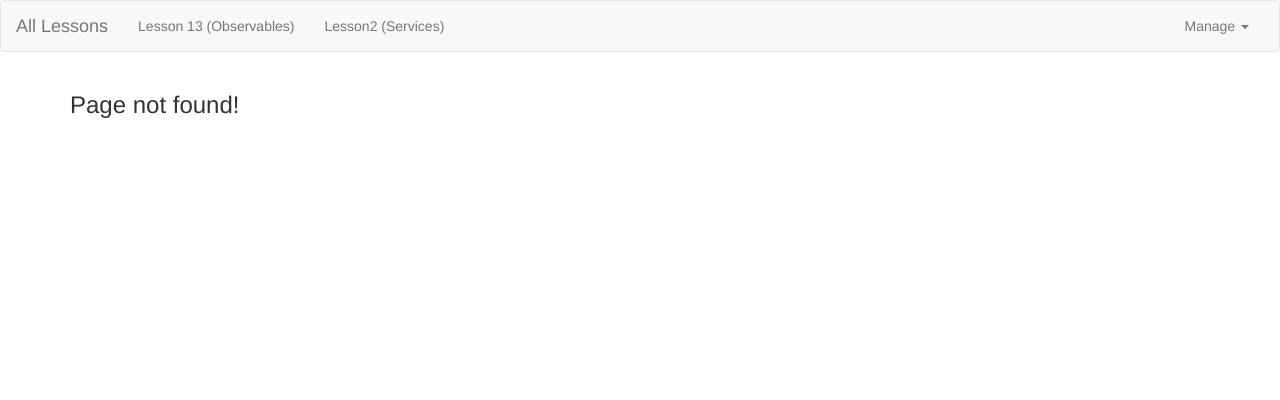
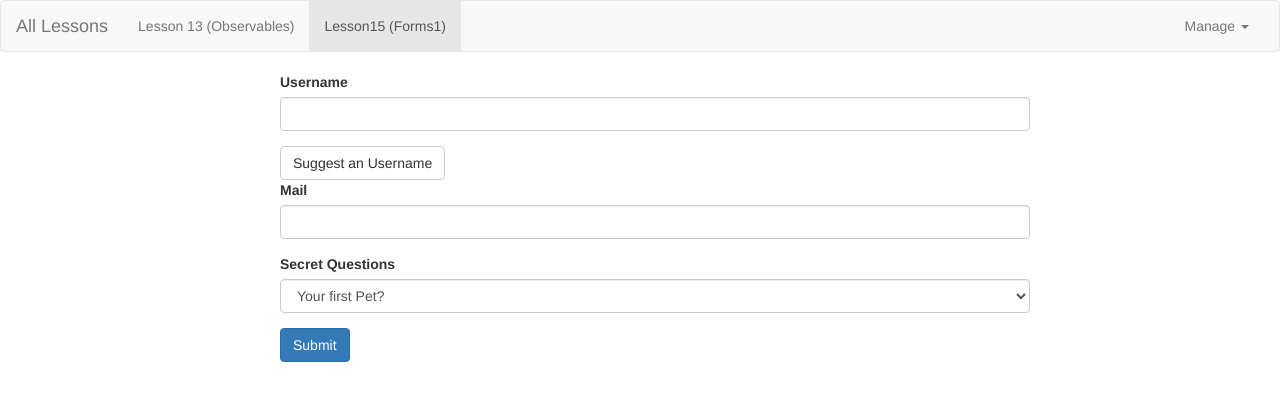
Before and after one commit to ishmaelillo1/All, an Angular app: page /FormsPart1 in a window 1280 px wide. Before the commit this address led to /not-found. Shown: the top 400 px of the page. Built offline with nearby package versions, Linux system fonts and the light colour scheme.

Commit message:
Finished the initial setup

```diff
--- /dev/null
+++ b/src/app/Lessons/Forms/Part1/app-form1/app-form1.component.html
@@ -0,0 +1,27 @@
+<div class="container">
+  <div class="row">
+    <div class="col-xs-12 col-sm-10 col-md-8 col-sm-offset-1 col-md-offset-2">
+      <form>
+        <div id="user-data">
+          <div class="form-group">
+            <label for="username">Username</label>
+            <input type="text" id="username" class="form-control">
+          </div>
+          <button class="btn btn-default" type="button">Suggest an Username</button>
+          <div class="form-group">
+            <label for="email">Mail</label>
+            <input type="email" id="email" class="form-control">
+          </div>
+        </div>
+        <div class="form-group">
+          <label for="secret">Secret Questions</label>
+          <select id="secret" class="form-control">
+            <option value="pet">Your first Pet?</option>
+            <option value="teacher">Your first teacher?</option>
+          </select>
+        </div>
+        <button class="btn btn-primary" type="submit">Submit</button>
+      </form>
+    </div>
+  </div>
+</div>
--- /dev/null
+++ b/src/app/Lessons/Forms/Part1/app-form1/app-form1.component.ts
@@ -0,0 +1,17 @@
+import { Component, OnInit } from '@angular/core';
+
+@Component({
+  selector: 'app-app-form1',
+  templateUrl: './app-form1.component.html',
+  styleUrls: ['./app-form1.component.css']
+})
+export class AppForm1Component implements OnInit {
+  suggestUserName() {
+    const suggestedName = 'Superuser';
+  }
+  constructor() { }
+
+  ngOnInit() {
+  }
+
+}
--- a/src/app/app-routing.module.ts
+++ b/src/app/app-routing.module.ts
@@ -6,6 +6,7 @@ import { ErrorComponentComponent } from './All/error-component/error-component.c
 import { AppObservablesComponent } from './Lessons/Observables/app-observables/app-observables.component';
 import { HomeObservablesComponent } from './Lessons/Observables/home-observables/home-observables.component';
 import { UserObservablesComponent } from './Lessons/Observables/user-observables/user-observables.component';
+import { AppForm1Component } from './Lessons/Forms/Part1/app-form1/app-form1.component';
 // import { ErrorComponentComponent } from './error-component/error-component.component';
 // import { PageNotFoundComponent } from './page-not-found/page-not-found.component';
 const appRoutes: Routes = [
@@ -16,6 +17,7 @@ const appRoutes: Routes = [
       {path: 'user/:id', component: UserObservablesComponent}
     ]
     },
+    {path: 'FormsPart1', component: AppForm1Component},
     {path: 'not-found', component: ErrorComponentComponent, data: {message: 'Page not found!'}},
     {path: '**', redirectTo: 'not-found', pathMatch: 'full'}
 ];
--- a/src/app/app.module.ts
+++ b/src/app/app.module.ts
@@ -13,6 +13,7 @@ import { UserObservablesComponent } from './Lessons/Observables/user-observables
 import { AppObservablesComponent } from './Lessons/Observables/app-observables/app-observables.component';
 
 import { UsersService } from './Lessons/Observables/users.service';
+import { AppForm1Component } from './Lessons/Forms/Part1/app-form1/app-form1.component';
 @NgModule({
   declarations: [
     AppComponent,
@@ -21,7 +22,8 @@ import { UsersService } from './Lessons/Observables/users.service';
     ErrorComponentComponent,
     HomeObservablesComponent,
     UserObservablesComponent,
-    AppObservablesComponent
+    AppObservablesComponent,
+    AppForm1Component
   ],
   imports: [
 
--- a/src/app/header/header.component.html
+++ b/src/app/header/header.component.html
@@ -9,13 +9,13 @@
     <div class="collapse navbar-collapse">
       <ul class="nav navbar-nav">
         <li routerLinkActive="active">
-          <a routerLink="/Observables">
+          <a routerLink="/Observables/Home">
               Lesson 13 (Observables)
           </a>
         </li>
         <li routerLinkActive="active">
-          <a routerLink="/shopping-list">
-              Lesson2 (Services)
+          <a routerLink="/FormsPart1">
+              Lesson15 (Forms1)
           </a>
         </li>
       </ul>
```
Also changed, not shown: src/app/Lessons/Forms/Part1/app-form1/app-form1.component.css (added), 1 other file (tests, documents, lock files or other folders).
